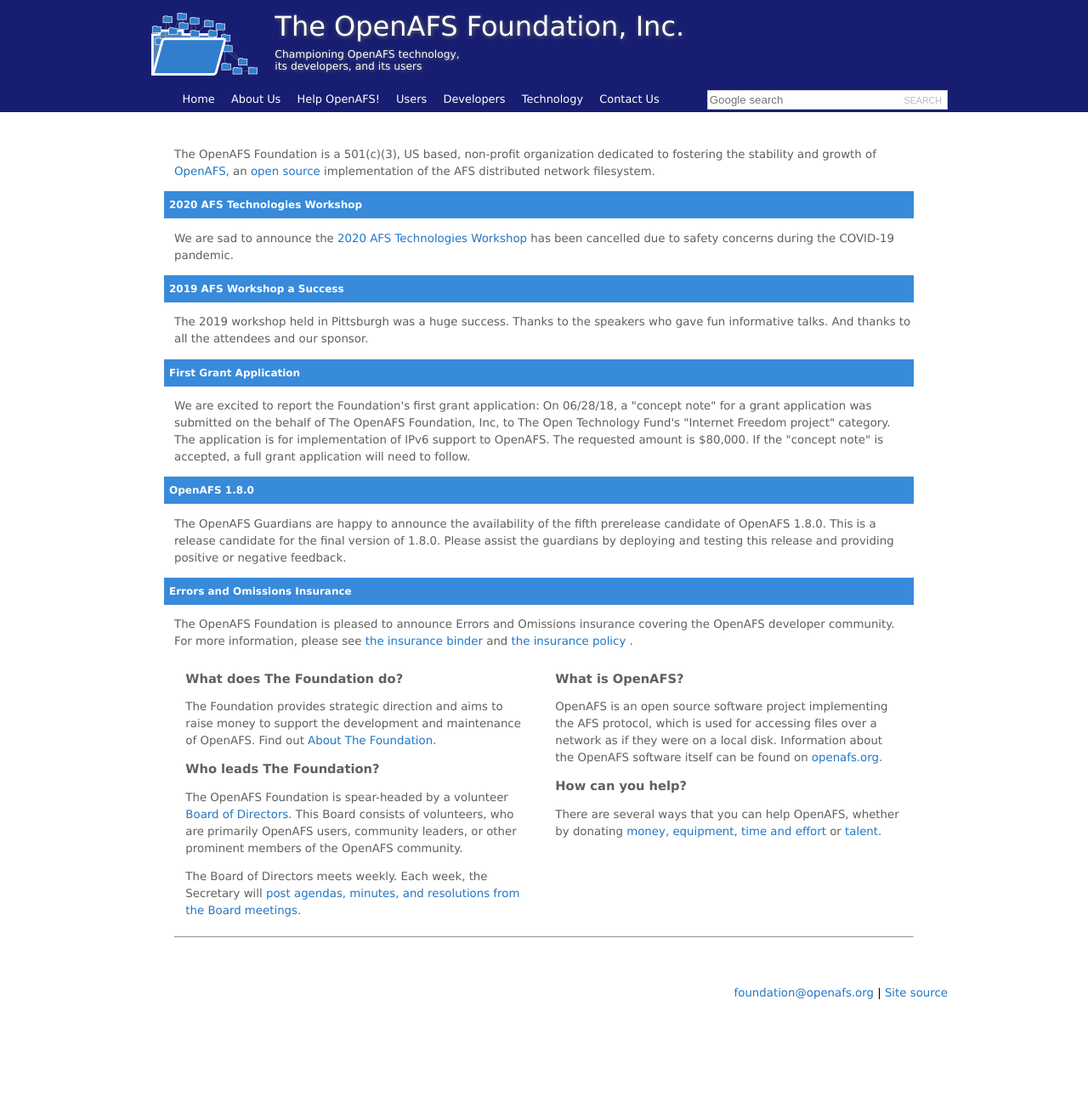
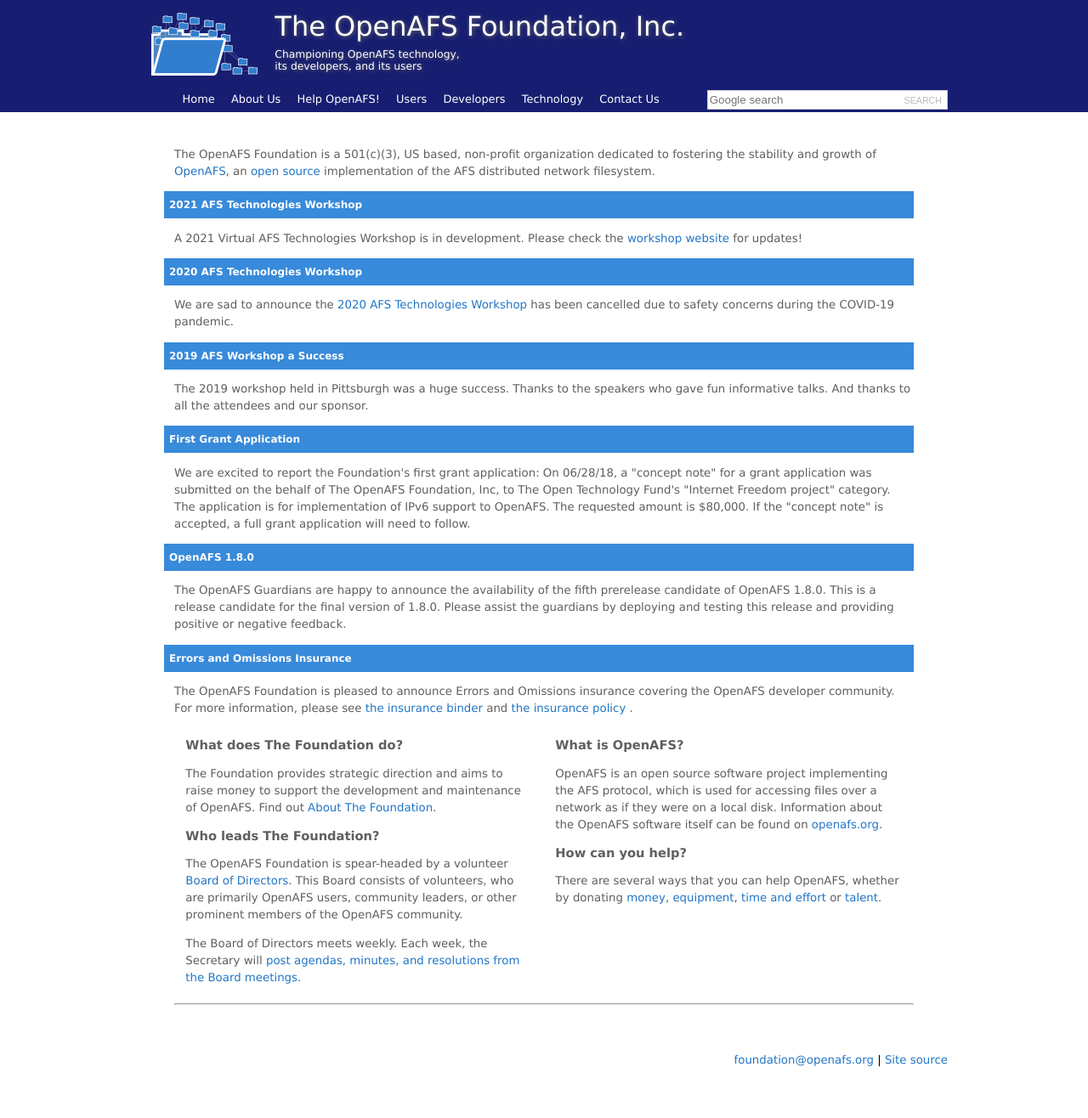
Before and after one commit to openafsfoundation/openafsfoundation.org, a Jekyll site: the page built from index.md, in a window 1280 px wide. Shown: the whole page at 85% size. Built offline with Jekyll 4.4.1, drawn with Linux system fonts in a browser that asks for light colours; before the commit the page ends 1237 px from its top, so only the background shows below that.

Commit message:
2021 workshop announcement

```diff
--- a/index.md
+++ b/index.md
@@ -6,6 +6,9 @@
 dedicated to fostering the stability and growth of
 [OpenAFS](http://www.openafs.org/), an [open source](http://opensource.org/)
 implementation of the AFS distributed network filesystem.
+
+<h3>2021 AFS Technologies Workshop</h3>
+A 2021 Virtual AFS Technologies Workshop is in development. Please check the [workshop website](http://workshop.openafs.org/afsbpw21/) for updates!
 
 <h3>2020 AFS Technologies Workshop</h3>
 We are sad to announce the [2020 AFS Technologies Workshop](http://workshop.openafs.org/afsbpw20/)
```
